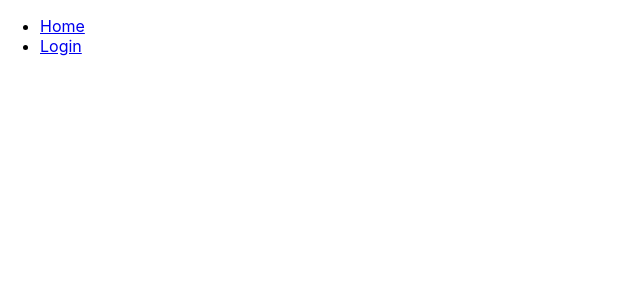
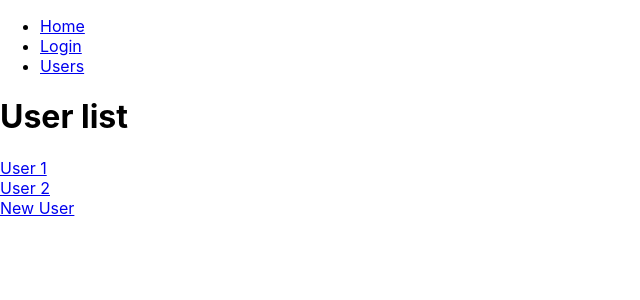
Before and after one commit to MariaVla/CRA-starter-pack, a React (Create React App) app: page /users in a window 1280 px wide. Before the commit this address had no page. Shown: the top 300 px of the page, without its empty margins (0-640 px from the left). Built offline with nearby package versions, Linux system fonts and the light colour scheme.

Commit message:
Refactor users routes

```diff
--- a/src/App.js
+++ b/src/App.js
@@ -1,6 +1,11 @@
 import { Routes, Route, Link } from "react-router-dom";
 import { Home } from "./pages/Home";
 import { Login } from "./pages/Login";
+import { User } from "./pages/User";
+import { NewUser } from "./pages/NewUser";
+
+import Users from "./pages/Users";
+import NotFound from "./pages/NotFound";
 
 function App() {
   return (
@@ -13,16 +18,23 @@ function App() {
           <li>
             <Link to="/login">Login</Link>
           </li>
+          <li>
+            <Link to="/users">Users</Link>
+          </li>
         </ul>
       </nav>
+
       <Routes>
         <Route path="/" element={<Home />}></Route>
         <Route path="/login" element={<Login />} />
-        {/* <Route path="teams" element={<Teams />}>
-          <Route path=":teamId" element={<Team />} />
-          <Route path="new" element={<NewTeamForm />} />
-          <Route index element={<LeagueStandings />} />
-        </Route> */}
+
+        <Route path="/users">
+          <Route index element={<Users />} />
+          <Route path=":id" element={<User />} />
+          <Route path="new" element={<NewUser />} />
+        </Route>
+
+        <Route path="*" element={<NotFound />} />
       </Routes>
     </>
   );
--- /dev/null
+++ b/src/pages/NewUser.js
@@ -0,0 +1,3 @@
+export function NewUser() {
+  return <h1>New user</h1>;
+}
--- /dev/null
+++ b/src/pages/NotFound.js
@@ -0,0 +1,5 @@
+import React from "react";
+
+export default function NotFound() {
+  return <div>NotFound</div>;
+}
--- /dev/null
+++ b/src/pages/User.js
@@ -0,0 +1,7 @@
+import { useParams } from "react-router-dom";
+
+export function User() {
+  const { id } = useParams();
+
+  return <h1>User: {id}</h1>;
+}
--- /dev/null
+++ b/src/pages/Users.js
@@ -0,0 +1,15 @@
+import React from "react";
+import { Link } from "react-router-dom";
+
+export default function Users() {
+  return (
+    <>
+      <h1>User list</h1>
+      <Link to="/users/1">User 1</Link>
+      <br />
+      <Link to="/users/2">User 2</Link>
+      <br />
+      <Link to="/users/new">New User</Link>
+    </>
+  );
+}
```
